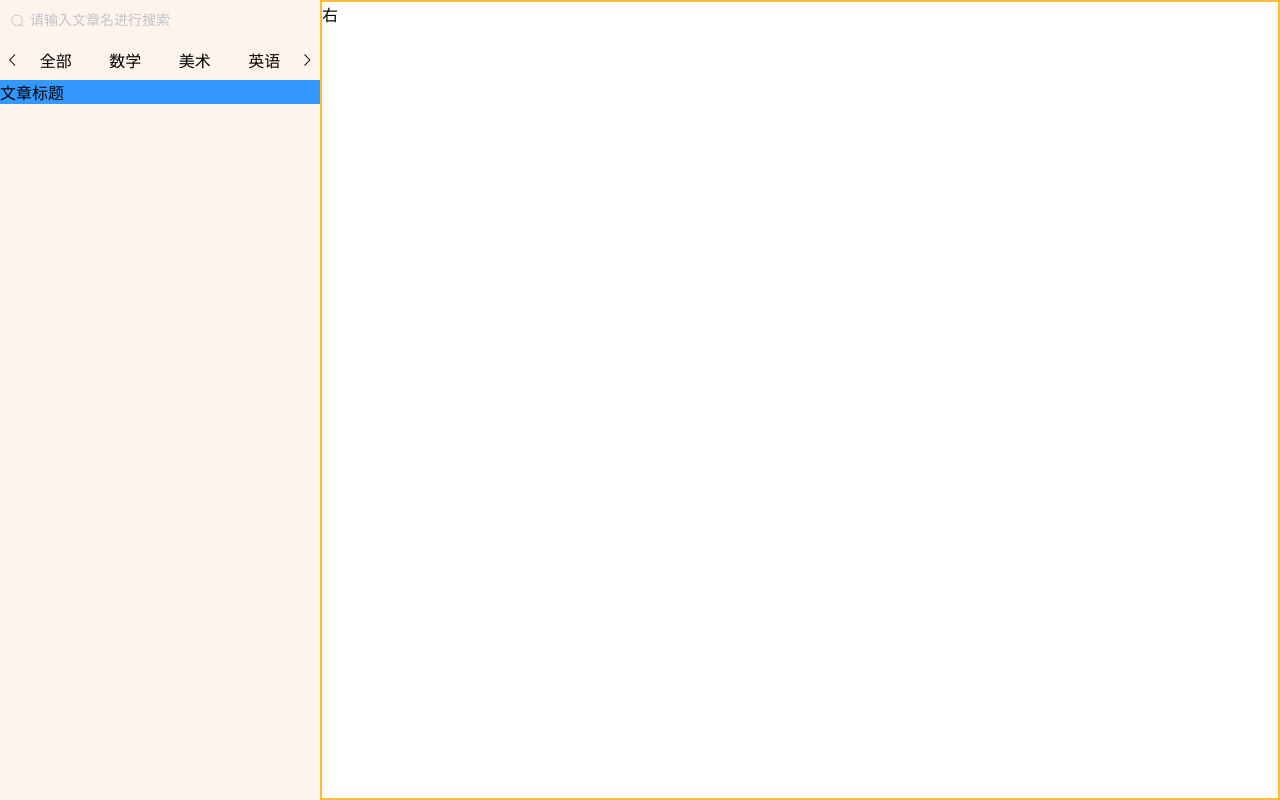
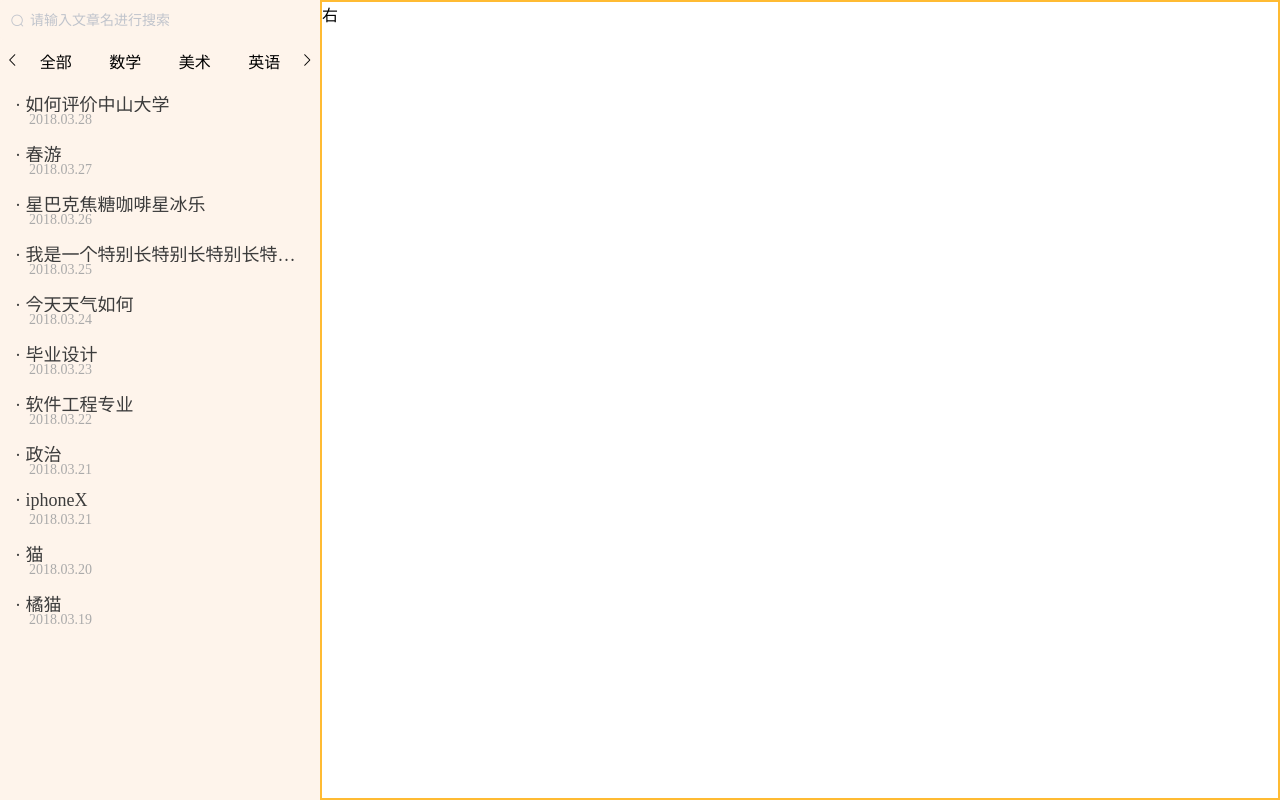
Before and after one commit to liveipool-personal-website/front-end, a Vue app: page /#/blog in a window 1280 px wide. Built offline with nearby package versions, Linux system fonts and the light colour scheme.

Commit message:
完成左边三个组件的布局

```diff
--- a/src/components/Blog.vue
+++ b/src/components/Blog.vue
@@ -17,15 +17,17 @@
           </el-row>
           <i class="el-icon-arrow-right"></i>
         </div>
-        <div class="blog-titles">文章标题</div>
+        <div class="blogs-info">
+          <div class="blog-info" v-for="blogInfo in blogsInfo" :key="blogInfo in blogsInfo">
+            <div class="blog-title">· {{ blogInfo.title }}</div>
+            <div class="blog-upload-date">{{ blogInfo.uploadDate }}</div>
+          </div>
+        </div>
       </el-col>
       <el-col class="right-content" :sm="18" :md="18" :lg="18" :xl="18">
         <div>右</div>
       </el-col>
     </el-row>
-    <!-- <el-button type="primary" @click="goHome">主页</el-button> -->
-    <!-- <el-button type="primary" @click="goToAbout">关于作者</el-button> -->
-    <!-- <el-button type="primary" @click="goToLogin">作者登录</el-button> -->
   </div>
 </template>
 
@@ -46,23 +48,71 @@ export default {
       firstCategoryNumber: 0,
       // 页面上总共显示多少个类别
       showCategorysCount: 4,
+
+      // 文章标题列表部分相关数据
+      // 所有现在已存的文章信息，模拟后端数据
+      allBlogsInfo: [],
+      // 显示在页面上的文章信息列表
+      blogsInfo: [],
+      // 每次请求多少个文章信息
+      blogsInfoCount: 15,
+      // 最近一次请求的文章信息列表的序号
+      blogsInfoNumber: 0,
     };
   },
   methods: {
-    // goHome() {
-    //   this.$router.push({ name: 'Home' });
-    // },
-    // goToAbout() {
-    //   this.$router.push({ name: 'About' });
-    // },
-    // goToLogin() {
-    //   this.$router.push({ name: 'Login' });
-    // },
   },
   mounted() {
+    // 获取类别种类
     const allCategorys = ['全部', '数学', '美术', '英语', '体育', '语文', '政治'];
     for (let i = this.firstCategoryNumber; i < this.showCategorysCount; i += 1) {
       this.categorys.push(allCategorys[i]);
+    }
+
+    // 获取所有现在已存的文章信息列表，模拟后端数据
+    const allBlogsInfo = [
+      {
+        title: '如何评价中山大学',
+        uploadDate: '2018.03.28',
+      }, {
+        title: '春游',
+        uploadDate: '2018.03.27',
+      }, {
+        title: '星巴克焦糖咖啡星冰乐',
+        uploadDate: '2018.03.26',
+      }, {
+        title: '我是一个特别长特别长特别长特别长特别长的名字',
+        uploadDate: '2018.03.25',
+      }, {
+        title: '今天天气如何',
+        uploadDate: '2018.03.24',
+      }, {
+        title: '毕业设计',
+        uploadDate: '2018.03.23',
+      }, {
+        title: '软件工程专业',
+        uploadDate: '2018.03.22',
+      }, {
+        title: '政治',
+        uploadDate: '2018.03.21',
+      }, {
+        title: 'iphoneX',
+        uploadDate: '2018.03.21',
+      }, {
+        title: '猫',
+        uploadDate: '2018.03.20',
+      }, {
+        title: '橘猫',
+        uploadDate: '2018.03.19',
+      },
+    ];
+    this.allBlogsInfo = allBlogsInfo;
+    // 获取当前种类下的各文章信息
+    for (let i = this.blogsInfoNumber;
+      i < this.blogsInfoCount * (this.blogsInfoNumber + 1); i += 1) {
+      if (this.allBlogsInfo[i]) {
+        this.blogsInfo.push(this.allBlogsInfo[i]);
+      }
     }
   },
 };
@@ -70,9 +120,6 @@ export default {
 
 <!-- Add "scoped" attribute to limit CSS to this component only -->
 <style scoped>
-/*h1, h2 {
-  font-weight: normal;
-}*/
 .blog {
   width: 100%;
   height: 100vh;
@@ -91,10 +138,6 @@ export default {
 .right-content {
   height: 100%;
   border: 2px solid #fb3;
-}
-
-.search-bar {
-
 }
 
 .categorys {
@@ -122,18 +165,53 @@ export default {
 
 .categorys-text {
   position: relative;
-  top: 8px;
+  top: 9px;
   margin: 0 21px;
   width: calc(100% - 42px);
   display: inline-block;
+
 }
 
 .categorys-text .el-col {
   text-align: center;
+  cursor: pointer;
 }
 
-.blog-titles {
-  background-color: #39f;
+.blogs-info {
+  width: 100%;
+  height: calc(100% - 80px);
+  overflow-y: auto;
+}
+
+.blog-info {
+  width: 100%;
+  height: 40px;
+  margin-top: 10px;
+  margin-bottom: 10px;
+  cursor: pointer;
+}
+
+.blog-info:hover {
+  background-color: #FFDDAA;
+}
+
+.blog-title {
+  width: calc(100% - 25px);
+  height: 22px;
+  padding: 0 10px 0 15px;
+  font-size: 18px;
+  color: #3c3c3c;
+  overflow: hidden;
+  text-overflow: ellipsis;
+  white-space: nowrap;
+}
+
+.blog-upload-date {
+  width: calc(100% - 39px);
+  height: 18px;
+  padding: 0 10px 0 29px;
+  font-size: 14px;
+  color: #aaa;
 }
 </style>
 
@@ -141,5 +219,6 @@ export default {
 .blog .content-container .left-content .el-input__inner {
   border: 0;
   background-color: #fef4eb;
+  color: #3c3c3c;
 }
 </style>
```
